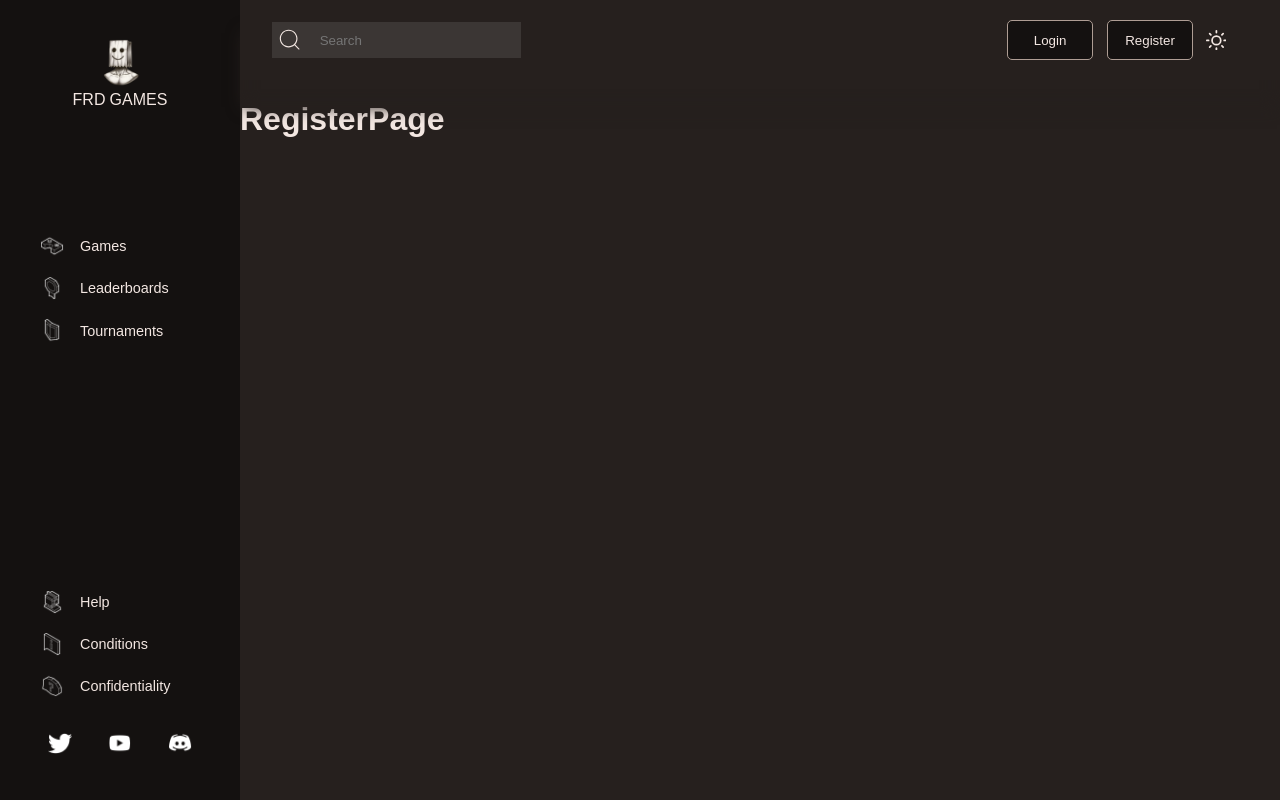
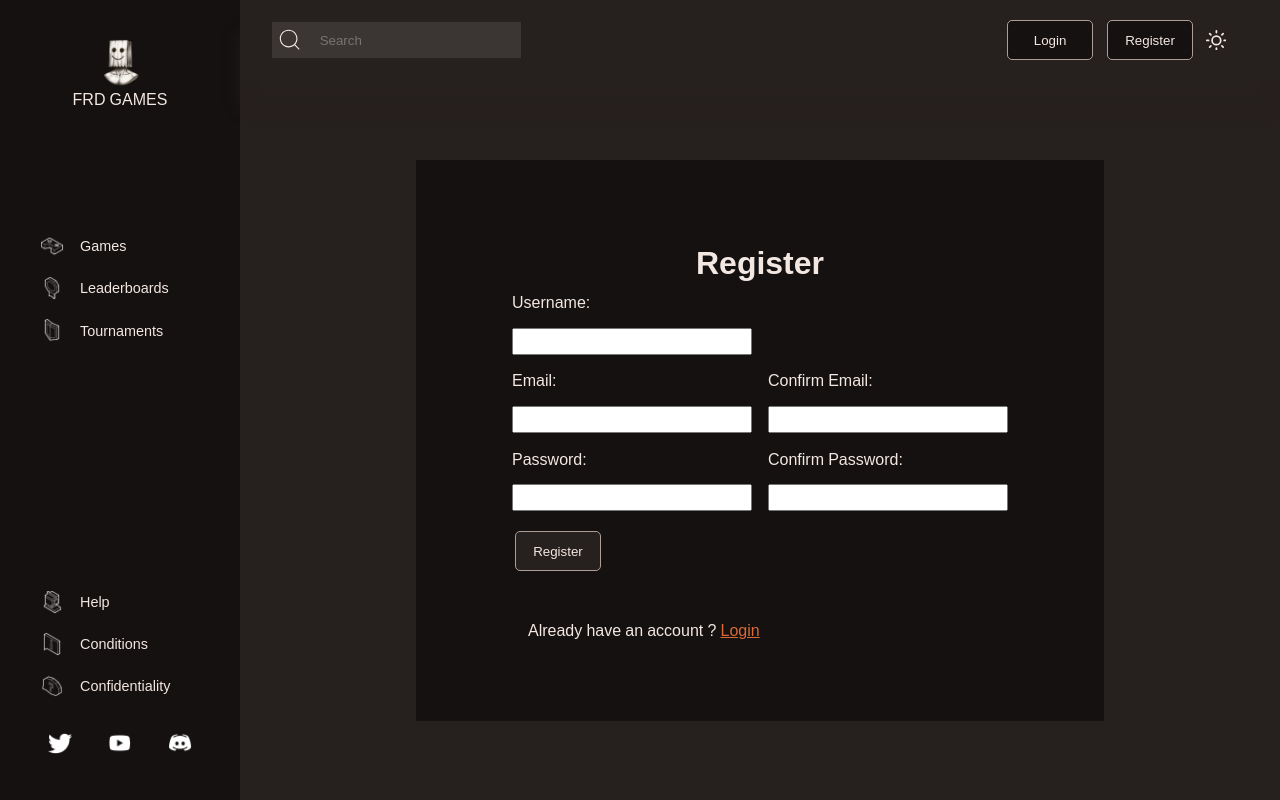
Before and after one commit to ErrazIG/REACT-CLIENT-FRD-GAMES, a React (Vite) app: page /auth/register in a window 1280 px wide. Built offline with nearby package versions, Linux system fonts and the light colour scheme; a web font is replaced by a local one.

Commit message:
register Page

```diff
--- a/src/pages/auth/register.page.jsx
+++ b/src/pages/auth/register.page.jsx
@@ -1,10 +1,139 @@
+import { useState } from "react";
+import style from "./registerPage.module.css";
+import { Link } from "react-router-dom";
+import axios from "axios";
+import { Navigate } from "react-router-dom";
+import { useEffect } from "react";
+
 const RegisterPage = () => {
-    return (
-        <>
-            <div>
-                <h1>RegisterPage</h1>
-            </div>
-        </>
-    )
-}
+  const [username, setUsername] = useState("");
+  const [email, setEmail] = useState("");
+  const [confirmEmail, setConfirmEmail] = useState("");
+  const [password, setPassword] = useState("");
+  const [confirmPassword, setConfirmPassword] = useState("");
+  const [message, setMessage] = useState(null);
+
+  const logoUsernameInputClasses = `${style.formChildren} ${style.formUsernameChildren}`;
+  const handleRegisterSubmit = (e) => {
+    e.preventDefault();
+
+    const data = { username, email, confirmEmail, password, confirmPassword };
+
+    axios
+      .post("auth/register", data, {
+        baseURL: "http://localhost:8080/api/",
+      })
+      .then((response) => {
+        // console.log(response.data);
+        setMessage("Register success! Redirecting to login page...");
+        console.log("LA RESPONSE : ", response);
+
+          if (response.status === 201) {
+            return <Navigate to="/auth/login" />;
+          }
+
+      })
+      .catch((error) => {
+        console.log(error);
+        setMessage(`Register failed!`);
+      });
+  };
+
+  return (
+    <>
+      <form className={style.registerForm} onSubmit={handleRegisterSubmit}>
+        <h1 className={style.tilteForm}>Register</h1>
+
+        <div className={logoUsernameInputClasses}>
+          <div className={style.inputContainer}>
+            <label className={style.inputLabel} htmlFor="username">
+              Username:
+            </label>
+            <input
+              className={style.inputInput}
+              type="text"
+              id="username"
+              name="username"
+              value={username}
+              onChange={(e) => setUsername(e.target.value)}
+            />
+          </div>
+        </div>
+        <div className={style.formChildren}>
+          <div className={style.inputContainer}>
+            <label className={style.inputLabel} htmlFor="email">
+              Email:
+            </label>
+            <input
+              className={style.inputInput}
+              type="email"
+              id="email"
+              name="email"
+              value={email}
+              onChange={(e) => setEmail(e.target.value)}
+            />
+          </div>
+
+          <div className={style.inputContainer}>
+            <label className={style.inputLabel} htmlFor="confirmEmail">
+              Confirm Email:
+            </label>
+            <input
+              className={style.inputInput}
+              type="text"
+              id="confirmEmail"
+              name="confirmEmail"
+              value={confirmEmail}
+              onChange={(e) => setConfirmEmail(e.target.value)}
+            />
+          </div>
+        </div>
+        <div className={style.formChildren}>
+          <div className={style.inputContainer}>
+            <label className={style.inputLabel} htmlFor="password">
+              Password:
+            </label>
+            <input
+              className={style.inputInput}
+              type="text"
+              id="password"
+              name="password"
+              value={password}
+              onChange={(e) => setPassword(e.target.value)}
+            />
+          </div>
+          <div className={style.inputContainer}>
+            <label className={style.inputLabel} htmlFor="confirmPassword">
+              Confirm Password:
+            </label>
+            <input
+              className={style.inputInput}
+              type="text"
+              id="confirmPassword"
+              name="confirmPassword"
+              value={confirmPassword}
+              onChange={(e) => setConfirmPassword(e.target.value)}
+            />
+          </div>
+        </div>
+        <div>
+          <button className={style.authBtnRegister} type="submit">
+            Register
+          </button>
+          {message && (
+            <p className={style.messageSuccessError} id="message-container">
+              {message}
+            </p>
+          )}
+        </div>
+        <span className={style.loginText}>
+          Already have an account ?{" "}
+          <Link className={style.loginBtn} to="/auth/login">
+            Login
+          </Link>
+        </span>
+      </form>
+    </>
+  );
+};
 export default RegisterPage;
--- /dev/null
+++ b/src/pages/auth/registerPage.module.css
@@ -0,0 +1,79 @@
+
+.registerForm {
+    width: 43em;
+    display: flex;
+    flex-direction: column;
+    align-self: center;
+    align-content: center;
+    justify-self: center;
+    margin-top: 4em;
+    background-color: var(--backgroundThird);
+    padding: 5em 7em;
+}
+
+.tilteForm {
+    text-align: center;
+}
+
+.messageSuccessError {
+    text-align: center;
+    margin: .6em 0;
+}
+
+.success-message {
+    color: green;
+}
+.error-message {
+    color: crimson;
+}
+
+
+.formChildren {
+    display: flex;
+    flex-direction: row;
+    justify-content: center;
+    align-items: center;
+    gap: 1em;
+}
+.formUsernameChildren {
+    align-self: flex-start;
+    margin-left: -1em;
+}
+
+.inputContainer {
+    display: flex;
+    flex-direction: column;
+}
+
+.inputLabel {
+    margin: .5em 0;
+}
+
+.inputInput {
+    width: 18em;
+    margin: .5em 0;
+    padding: .3em;
+}
+
+.authBtnRegister {
+    width: 6.5em;
+    height: 3em;
+    background-color: var(--backgroundPrimary);
+    color: var(--text);
+    border: none;
+    margin-top: 1em;
+    margin-left: -1em;
+    border-radius: 5px;
+    border: 1px solid var(--border);
+}
+.authBtnRegister:hover {
+    box-shadow: 0px 0px 15px 0px var(--border);
+}
+
+.loginText {
+    margin-top: 3em;
+}
+
+.loginBtn {
+    color: var(--accent);
+}
```
